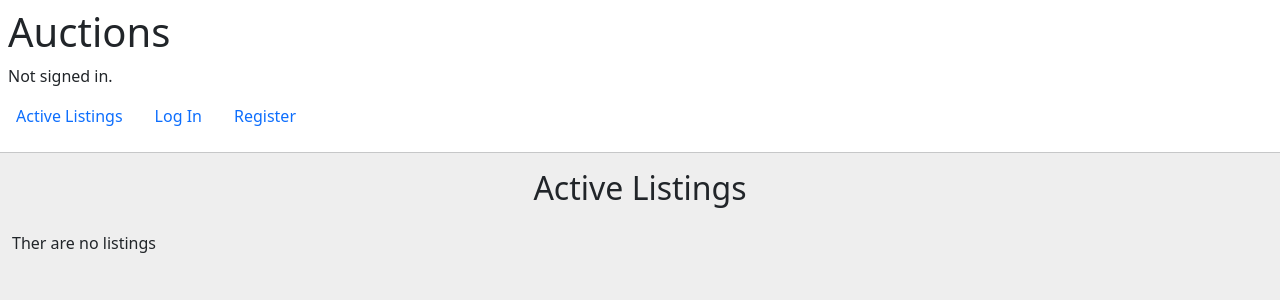
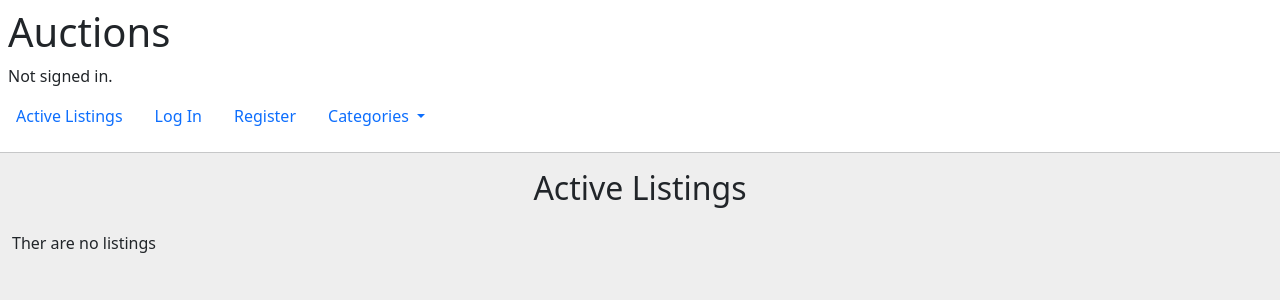
Before and after one commit to catbirdseatio/commerce, a Django app: page / in a window 1280 px wide. Shown: the top 300 px of the page. Run offline with Django 3.2, Linux system fonts and the light colour scheme; data that the repository does not hold is empty.

Commit message:
category tag added

```diff
--- /dev/null
+++ b/auctions/templatetags/category_tag.py
@@ -0,0 +1,9 @@
+from django import template
+from auctions.models import Category
+
+register = template.Library()
+
+@register.inclusion_tag('includes/_categories.html')
+def show_categories():
+    categories = Category.objects.all()
+    return {'categories': categories}
--- a/templates/auctions/layout.html
+++ b/templates/auctions/layout.html
@@ -1,4 +1,5 @@
 {% load static %}
+{% load category_tag %}
 
 <!DOCTYPE html>
 <html lang="en">
@@ -41,6 +42,9 @@
                     <a class="nav-link" href="{% url 'register' %}">Register</a>
                 </li>
             {% endif %}
+            <li>
+                {% show_categories %}
+            </li>
         </ul>
         <hr class="shadow-lg">
         </header>
--- /dev/null
+++ b/templates/includes/_categories.html
@@ -0,0 +1,10 @@
+<div class="dropdown">
+    <a class="btn btn-link nav-link dropdown-toggle" type="a" id="dropdownMenuButton1" data-bs-toggle="dropdown" aria-expanded="false">
+      Categories
+    </a>
+    <ul class="dropdown-menu" aria-labelledby="dropdownMenuButton1">
+        {% for category in categories %}
+        <li><a class="dropdown-item" href="{{ category.get_absolute_url }}">{{ category.title }}</a></li>
+        {% endfor %}
+    </ul>
+  </div>
```
